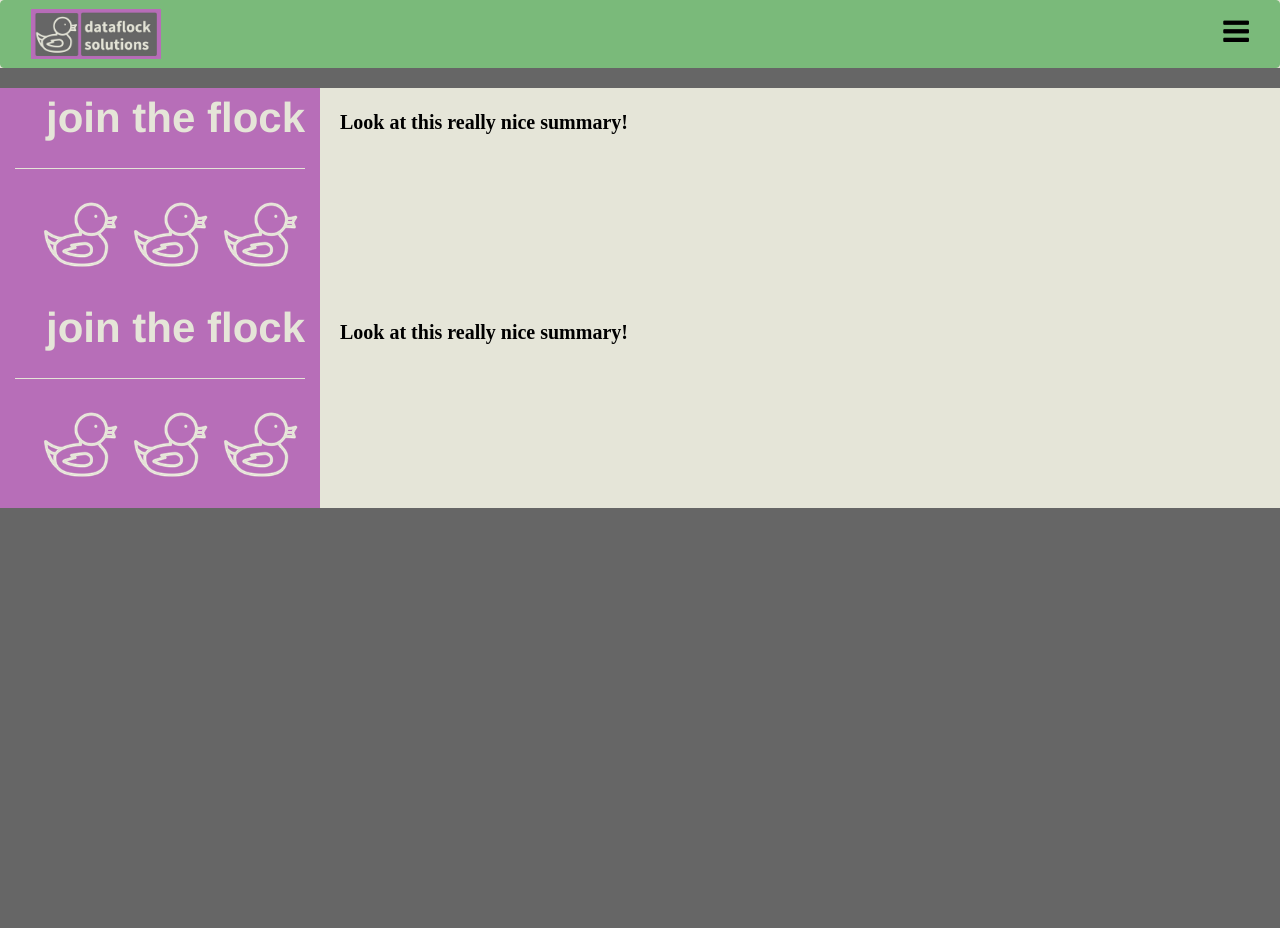
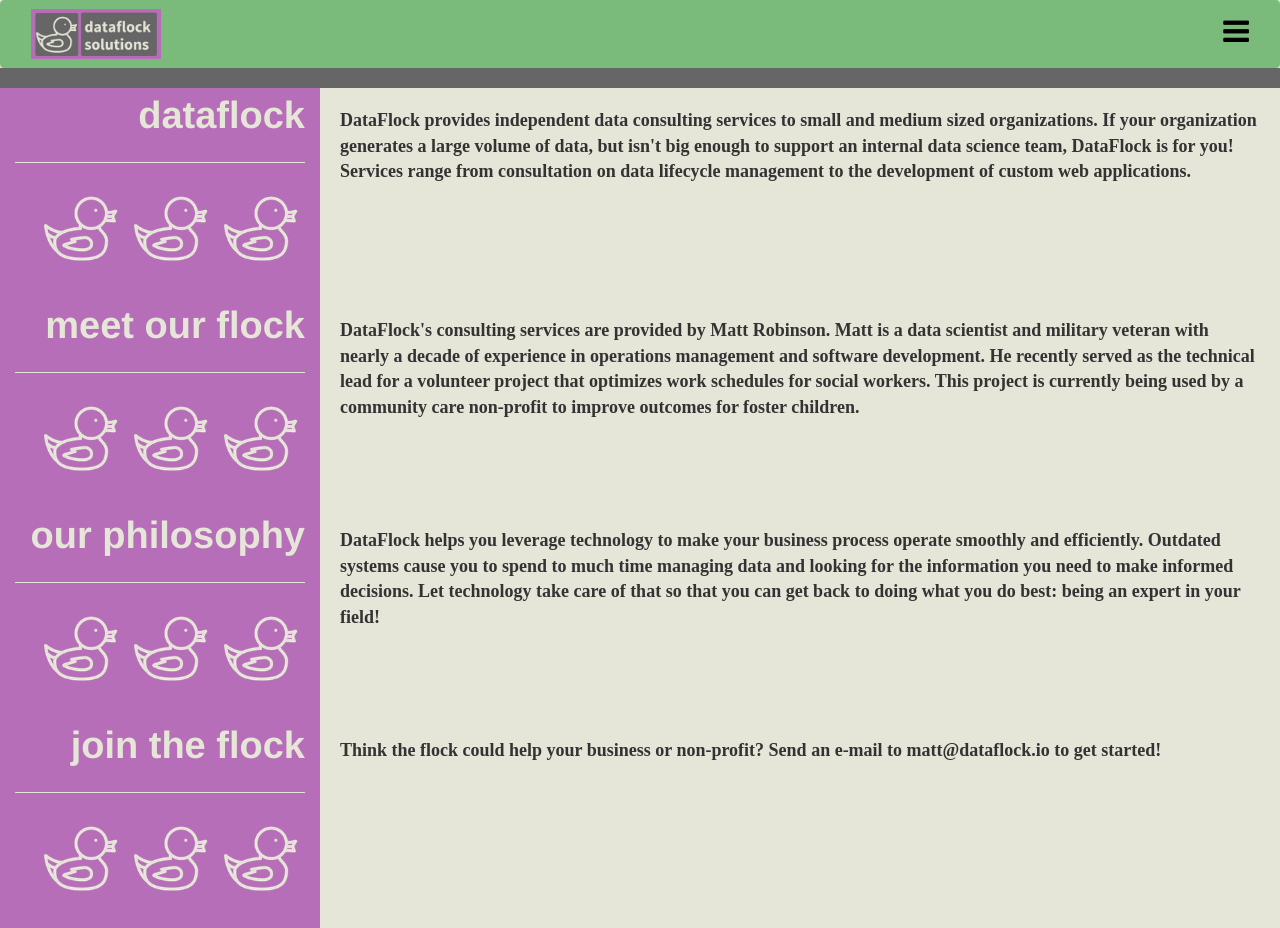
Before and after one commit to MthwRobinson/dataflock-website, a React (Create React App) app: page / in a window 1280 px wide. Before the commit the page ends 800 px from the top, so only its background shows below. Built offline with nearby package versions, Linux system fonts and the light colour scheme.

Commit message:
filled out content for sections

```diff
--- a/src/components/Home.js
+++ b/src/components/Home.js
@@ -15,7 +15,6 @@ class Home extends Component {
             return <Section title={section.title} content={section.content} />
           })}
         </div>
-
       )
     }
 
--- a/src/content/home.json
+++ b/src/content/home.json
@@ -1,10 +1,18 @@
 [
   {
-    "title": "join the flock",
-    "content": "Look at this really nice summary!"
+    "title": "dataflock",
+    "content": "DataFlock provides independent data consulting services to small and medium sized organizations. If your organization generates a large volume of data, but isn't big enough to support an internal data science team, DataFlock is for you! Services range from consultation on data lifecycle management to the development of custom web applications."
+  },
+  {
+    "title": "meet our flock",
+    "content": "DataFlock's consulting services are provided by Matt Robinson. Matt is a data scientist and military veteran with nearly a decade of experience in operations management and software development. He recently served as the technical lead for a volunteer project that optimizes work schedules for social workers. This project is currently being used by a community care non-profit to improve outcomes for foster children."
+  },
+  {
+    "title": "our philosophy",
+    "content": "DataFlock helps you leverage technology to make your business process operate smoothly and efficiently. Outdated systems cause you to spend to much time managing data and looking for the information you need to make informed decisions. Let technology take care of that so that you can get back to doing what you do best: being an expert in your field!"
   },
   {
     "title": "join the flock",
-    "content": "Look at this really nice summary!"
+    "content": "Think the flock could help your business or non-profit? Send an e-mail to matt@dataflock.io to get started!"
   }
 ]
--- a/src/stylesheets/Section.css
+++ b/src/stylesheets/Section.css
@@ -9,17 +9,17 @@
 
 .section-content {
   padding: 20px 20px 0px 20px;
-  color: black;
+  color: #333333;
   background-color: #e5e5d8;
-  border-color: black;
-  font-size: 20px;
+  border-color: #333333;
+  font-size: 18px;
   min-height: 210px;
 }
 
 .section-title {
   color: #e5e5d8;
   border-color: #e5e5d8;
-  font-size: 42px;
+  font-size: 38px;
   background-color: #b76eb8;
   text-align: right;
   height: 210px;
```
